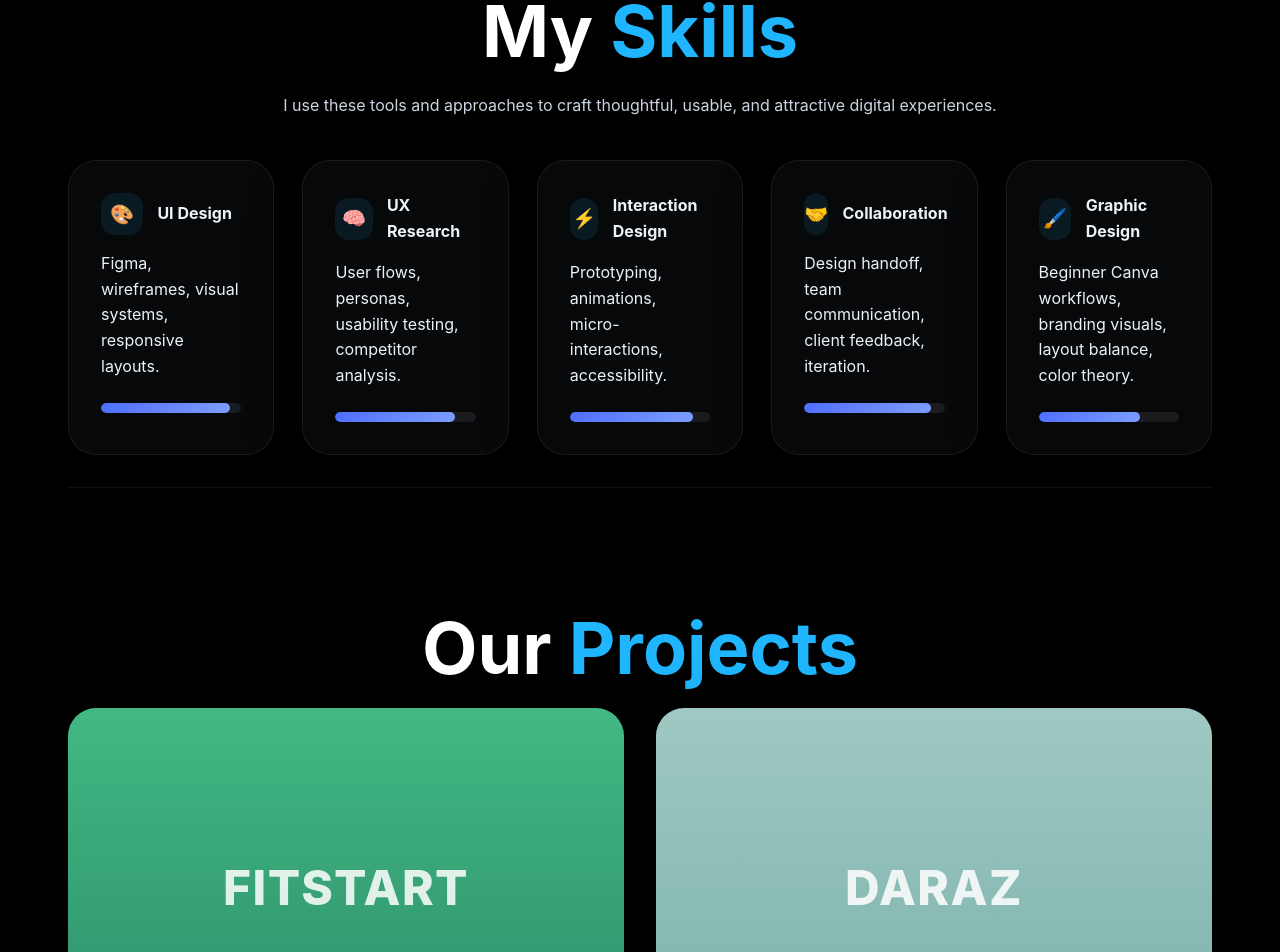
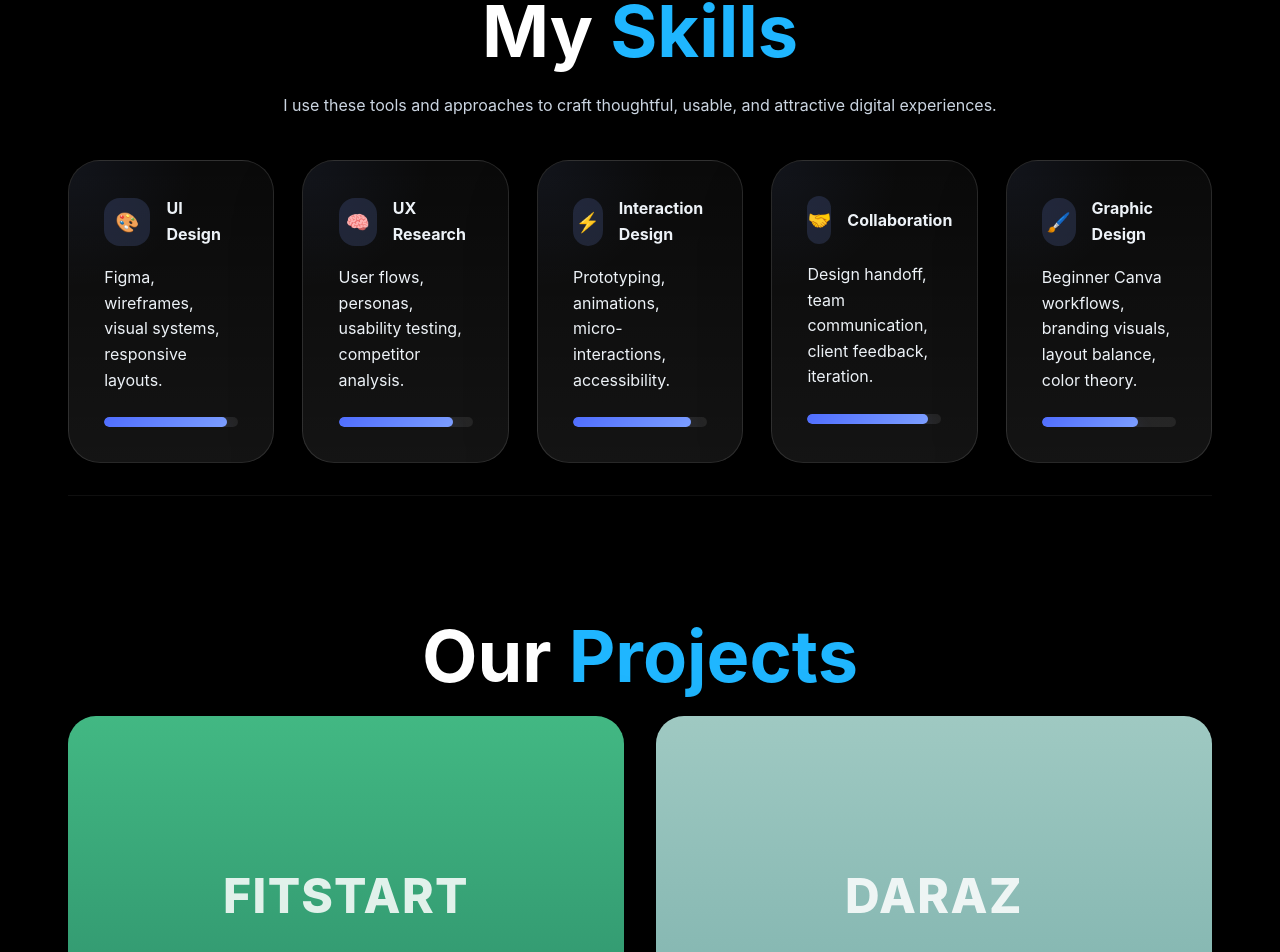
Before and after one commit to v1cky555/mywebsite, a React (Vite) app: page / in a window 1280 px wide. Shown: the part 1473-2425 px from the top of the page. Built offline with nearby package versions, Linux system fonts and the light colour scheme; the HTML template or start-up script is replaced by a standard one.

Commit message:
enhance skill card styles with gradient background, improved padding, and hover effects

```diff
--- a/src/App.css
+++ b/src/App.css
@@ -604,34 +604,48 @@
 }
 
 .skill-card {
-  background: #07080a;
-  border: 1px solid rgba(255, 255, 255, 0.08);
-  border-radius: 28px;
-  padding: 2rem;
-  box-shadow: 0 20px 50px rgba(0, 0, 0, 0.35);
-  transition: transform 0.25s ease, border-color 0.25s ease;
+  background: linear-gradient(180deg, rgba(255, 255, 255, 0.04), rgba(255, 255, 255, 0.08));
+  border: 1px solid rgba(255, 255, 255, 0.12);
+  border-radius: 32px;
+  padding: 2.2rem;
+  box-shadow: 0 30px 70px rgba(0, 0, 0, 0.25);
+  overflow: hidden;
+  position: relative;
+  transition: transform 0.3s ease, border-color 0.3s ease, box-shadow 0.3s ease;
+}
+
+.skill-card::before {
+  content: '';
+  position: absolute;
+  inset: 0;
+  background: radial-gradient(circle at top left, rgba(124, 158, 255, 0.18), transparent 35%);
+  opacity: 0.4;
+  pointer-events: none;
 }
 
 .skill-card:hover {
-  transform: translateY(-4px);
-  border-color: rgba(124, 158, 255, 0.3);
+  transform: translateY(-8px);
+  border-color: rgba(124, 158, 255, 0.35);
+  box-shadow: 0 35px 90px rgba(0, 0, 0, 0.3);
 }
 
 .skill-card-heading {
   display: flex;
   align-items: center;
-  gap: 0.9rem;
-  margin-bottom: 1rem;
+  gap: 1rem;
+  margin-bottom: 1.1rem;
+  position: relative;
+  z-index: 1;
 }
 
 .skill-icon {
-  width: 42px;
-  height: 42px;
+  width: 48px;
+  height: 48px;
   display: grid;
   place-items: center;
-  border-radius: 14px;
-  background: rgba(31, 182, 255, 0.1);
-  color: #1fb6ff;
+  border-radius: 16px;
+  background: rgba(124, 158, 255, 0.16);
+  color: #c3d7ff;
   font-size: 1.2rem;
 }
 
```
